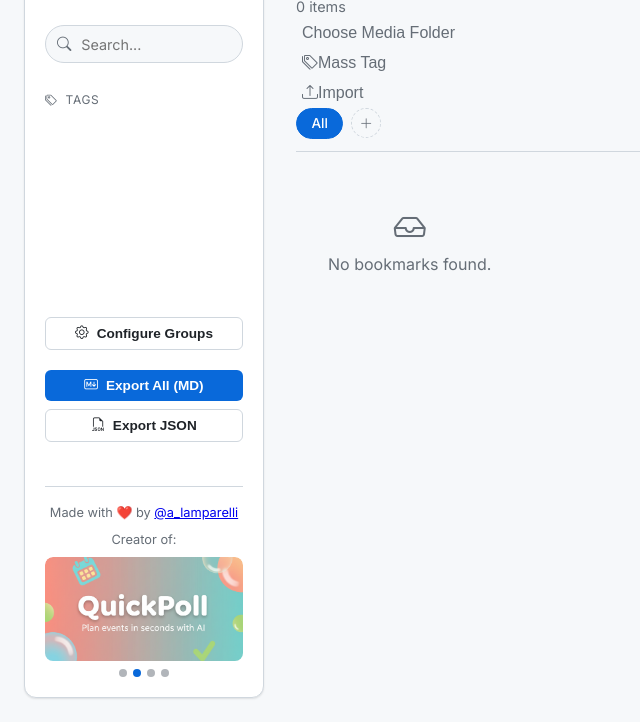
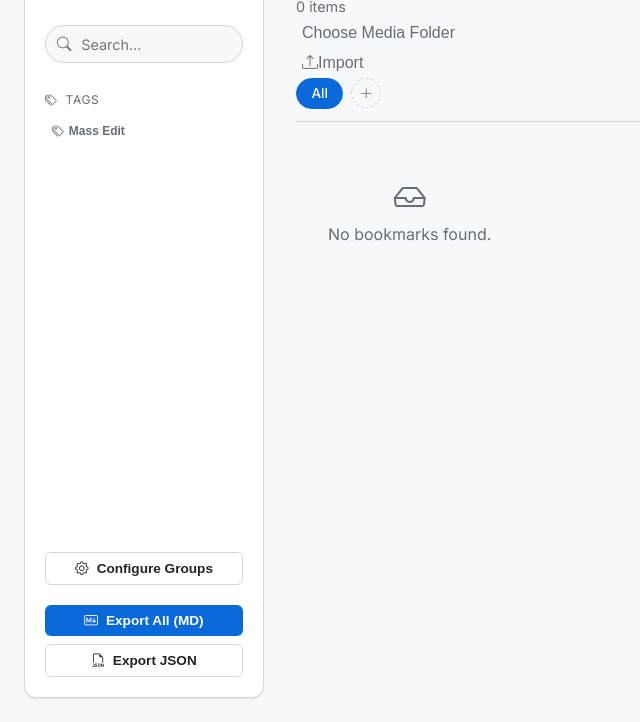
Before and after one commit to pklito/x-storer, a browser extension: page src/dashboard/index.html in a window 1280 px wide. Shown: the part 78-800 px from the top of the page, without its empty margins (0-640 px from the left). Drawn offline with nearby package versions, Linux system fonts and the light colour scheme; files whose address does not match are found by name.

Commit message:
reorder mass tag to the side

```diff
--- a/src/dashboard/app.js
+++ b/src/dashboard/app.js
@@ -43,10 +43,10 @@ let mediaFolderClearBtn = null;
 // toggle that whole set on/off per tweet without opening the tag editor.
 let massTagModeActive = false;
 let massTagSelectedTags = [];
-let massTagBtn = null;
 let massTagStatusBar = null;
 let massTagSelectModal = null; // built lazily on first open
 
+const massTagBtn = document.getElementById('mass-tags-btn');
 const tweetsGrid = document.getElementById('tweets-grid');
 const feedTitle = document.getElementById('feed-title');
 const tagList = document.getElementById('tag-list');
@@ -76,7 +76,6 @@ document.addEventListener('DOMContentLoaded', async () => {
     renderSearchTabs();
     createMediaFolderButton();
     await initMediaFolder();
-    createMassTagButton();
     createImportButton();
     widenSidebarIfPossible();
 });
@@ -652,26 +651,6 @@ async function resolveLocalVideoFile(tweet, posterUrl) {
 // Pick a set of tags once in a small selection window, then click tweets
 // (anywhere on the card) to toggle that whole tag set on/off for each one,
 // without opening the per-tweet tag editor each time.
-
-function createMassTagButton() {
-    if (massTagBtn || !totalCount.parentElement) return;
-    massTagBtn = document.createElement('button');
-    massTagBtn.id = 'mass-tag-btn';
-    massTagBtn.className = 'icon-btn';
-    massTagBtn.title = 'Pick tags, then click tweets to apply/remove them in bulk';
-    const icon = document.createElement('i');
-    icon.className = 'bi bi-tags';
-    massTagBtn.appendChild(icon);
-    massTagBtn.appendChild(document.createTextNode(' Mass Tag'));
-    massTagBtn.addEventListener('click', () => {
-        if (massTagModeActive) {
-            endMassTagMode();
-        } else {
-            openMassTagSelectModal();
-        }
-    });
-    totalCount.parentElement.appendChild(massTagBtn);
-}
 
 // Builds (once) and shows the tag-selection window used to choose which
 // tags mass tagging mode will apply.
@@ -1104,6 +1083,14 @@ function setupEventListeners() {
         updateUI();
     });
 
+    massTagBtn.addEventListener('click', () => {
+        if (massTagModeActive) {
+            endMassTagMode();
+        } else {
+            openMassTagSelectModal();
+        }
+    });
+
     // Tag Groups configuration modal
     configureTagsBtn.addEventListener('click', openTagGroupsModal);
     closeGroupsModalBtn.addEventListener('click', closeTagGroupsModal);
--- a/src/dashboard/index.html
+++ b/src/dashboard/index.html
@@ -31,6 +31,12 @@
                         <i class="bi bi-x-lg"></i> Clear
                     </button>
                 </div>
+                <div class="tags-header-row">
+
+                <button id="mass-tags-btn" class="mass-tags-btn" title="Pick tags, then click tweets to apply/remove them in bulk">
+                        <i class="bi bi-tags"></i> Mass Edit
+                    </button>
+                </div>
                 <div class="tag-list-scroll">
                     <div class="tag-list" id="tag-list">
                         <!-- Tag groups + tags will be injected here -->
@@ -49,7 +55,7 @@
                     <i class="bi bi-filetype-json"></i> Export JSON
                 </button>
             </div>
-
+            <!--
             <div class="sidebar-footer card-holder">
                 <p>Made with ❤️ by <a href="https://x.com/a_lamparelli" target="_blank" rel="noopener noreferrer"
                         class="link-text-no-deco">@a_lamparelli</a></p>
@@ -79,6 +85,7 @@
                     </div>
                 </div>
             </div>
+        -->
         </aside>
 
         <!-- Main Content -->
--- a/src/dashboard/styles.css
+++ b/src/dashboard/styles.css
@@ -219,6 +219,27 @@ body {
 }
 
 .clear-tags-btn:hover {
+    background: rgba(127, 127, 127, 0.1);
+    color: var(--text-primary);
+}
+
+.mass-tags-btn {
+    display: flex;
+    align-items: center;
+    gap: 0.3rem;
+    background: transparent;
+    border: none;
+    color: var(--text-secondary);
+    font-size: 0.75rem;
+    font-weight: 600;
+    cursor: pointer;
+    padding: 3px 7px;
+    border-radius: 6px;
+    transition: all 0.2s;
+    flex-shrink: 0;
+}
+
+.mass-tags-btn:hover {
     background: rgba(127, 127, 127, 0.1);
     color: var(--text-primary);
 }
```
Also changed, not shown: 1 other file.
